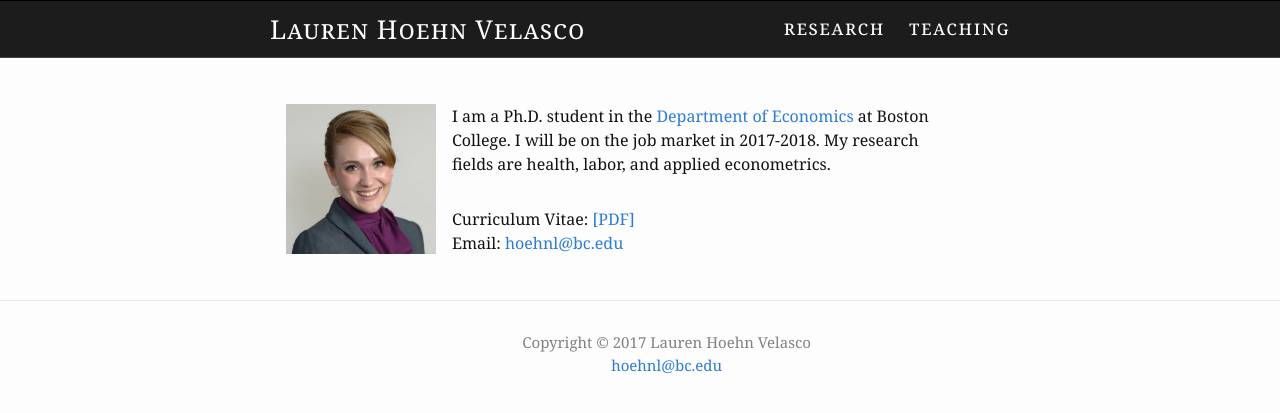
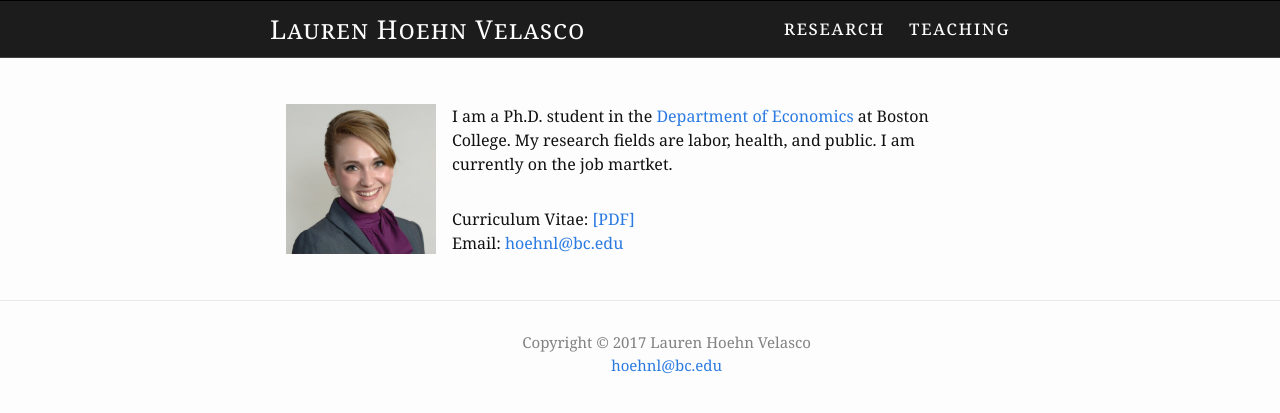
Before and after one commit to germsvel/lhv, a Jekyll site: the page built from index.html, in a window 1280 px wide. Shown: the top 413 px of the page. Built offline with Jekyll 4.4.1, drawn with Linux system fonts in a browser that asks for light colours.

Commit message:
Update about me text

```diff
--- a/index.html
+++ b/index.html
@@ -11,12 +11,13 @@ layout: home
     <a href="http://www.bc.edu/schools/cas/economics/" target="_blank">
       Department of Economics
     </a>
-    at Boston College. I will be on the job market in 2017-2018. My research
-    fields are health, labor, and applied econometrics.
+    at Boston College. My research
+    fields are labor, health, and public. I am currently on the job martket.
   </p>
 
   <p class="about-text">
-    Curriculum Vitae: <a target="_blank" href="{{ site.base_url }}/assets/hoehnvelasco_cv.pdf">[PDF]</a>
+    Curriculum Vitae: <a target="_blank" href="{{ site.base_url
+      }}/assets/hoehnvelasco_cv.pdf">[PDF]</a>
     </br>
     Email: <a href="mailto:{{ site.email }}">{{ site.email }}</a>
   </p>
```
